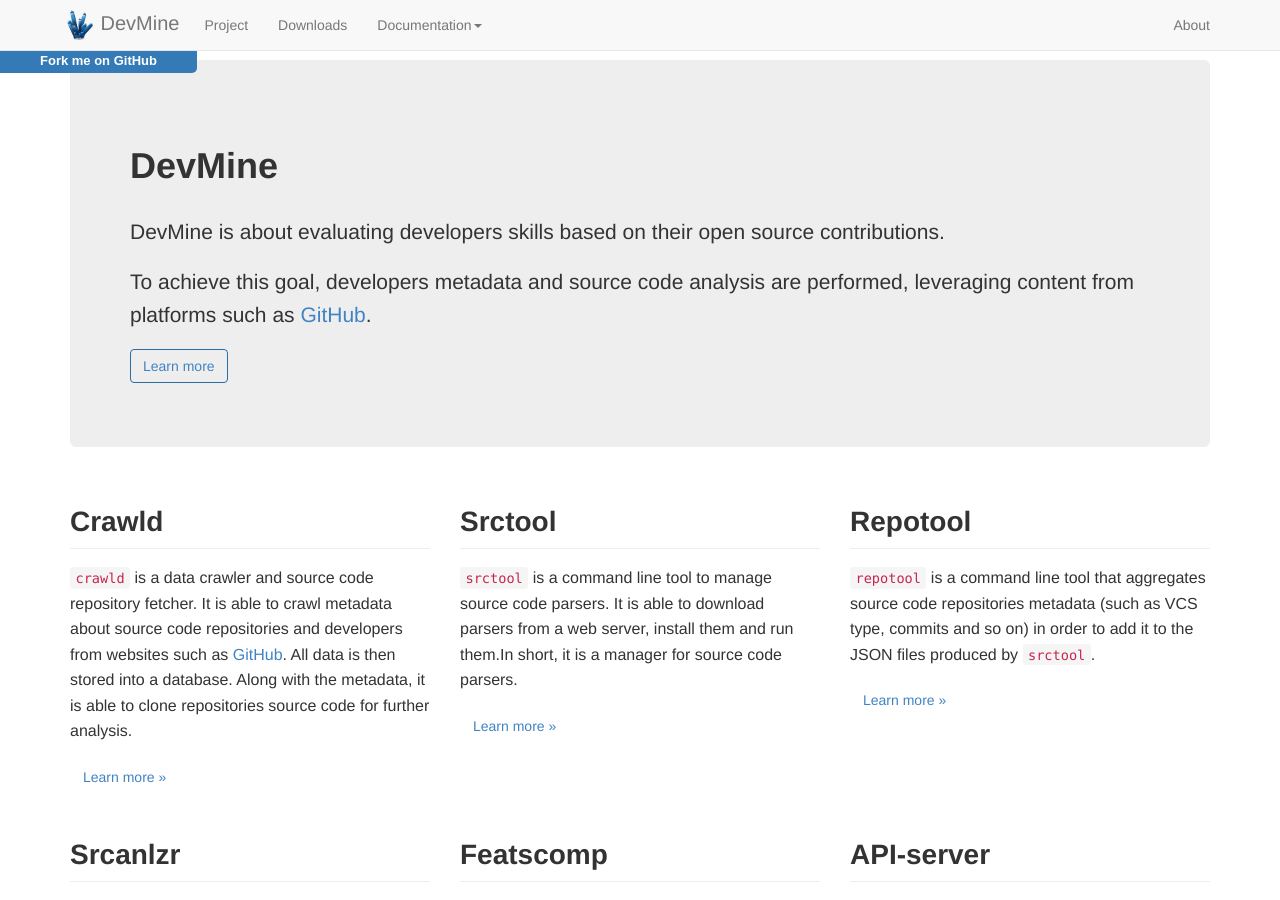
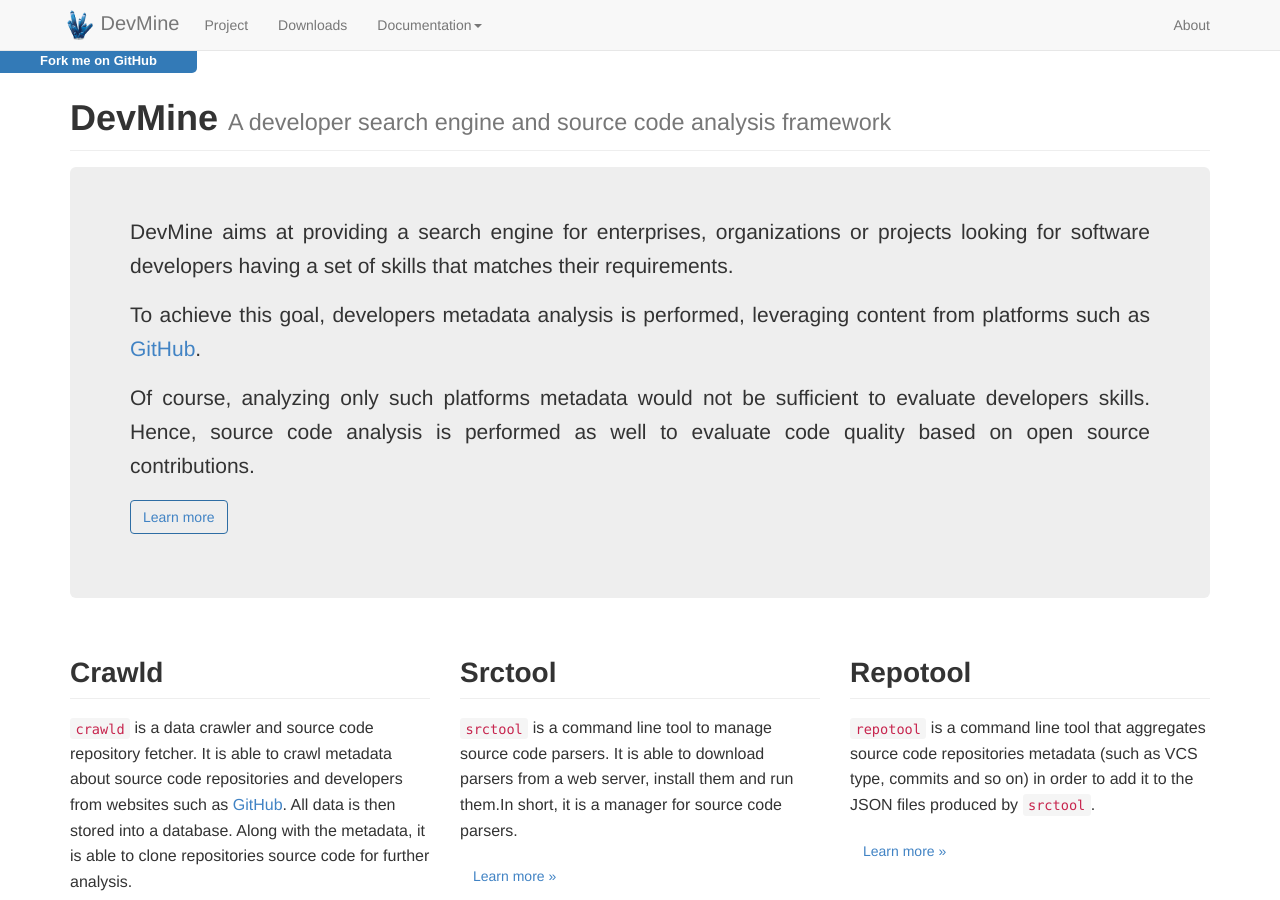
Before and after one commit to DevMine/devmine.github.io, a Jekyll site: the page built from index.html, in a window 1280 px wide and 900 px high. Built offline with Jekyll 4.4.1, drawn with Linux system fonts in a browser that asks for light colours.

Commit message:
frontpage: Update short DevMine description.
This new description is more accurate with DevMine goals.

```diff
--- a/_config.yml
+++ b/_config.yml
@@ -3,7 +3,7 @@
 owner: The DevMine authors
 email: your-email@domain.com
 description: > # this means to ignore newlines until "baseurl:"
-    DevMine - An open source project to evaluate developers skills based on their open-source contributions.
+    DevMine - A developer search engine and source code analysis framework
 baseurl: "" # the subpath of your site, e.g. /blog/
 url: "http://devmine.ch" # the base hostname & protocol for your site
 github_username:  DevMine
--- a/index.html
+++ b/index.html
@@ -5,16 +5,28 @@
 
 <div class="row clearfix">
     <div class="col-md-12 column">
+            <h1>
+                DevMine
+                <small>
+                    A developer search engine and source code analysis framework
+                </small>
+            </h1>
         <div class="jumbotron" >
-            <h1>DevMine</h1>
-            <p>
-                DevMine is about evaluating developers skills based on
-                their open source contributions.
+            <p class="text-justify">
+                DevMine aims at providing a search engine for enterprises,
+                organizations or projects looking for software developers having
+                a set of skills that matches their requirements.
             </p>
-            <p>
-                To achieve this goal, developers metadata and source code
-                analysis are performed, leveraging content from
-                platforms such as <a href="https://github.com/">GitHub</a>.
+            <p class="text-justify">
+                To achieve this goal, developers metadata analysis is performed,
+                leveraging content from platforms such as
+                <a href="https://github.com/">GitHub</a>.
+            </p>
+            <p class="text-justify">
+                Of course, analyzing only such platforms metadata would not be
+                sufficient to evaluate developers skills. Hence, source code
+                analysis is performed as well to evaluate code quality based on
+                open source contributions.
             </p>
             <p>
                 <a class="btn btn-primary btn-large" href="/project/">Learn more</a>
```
